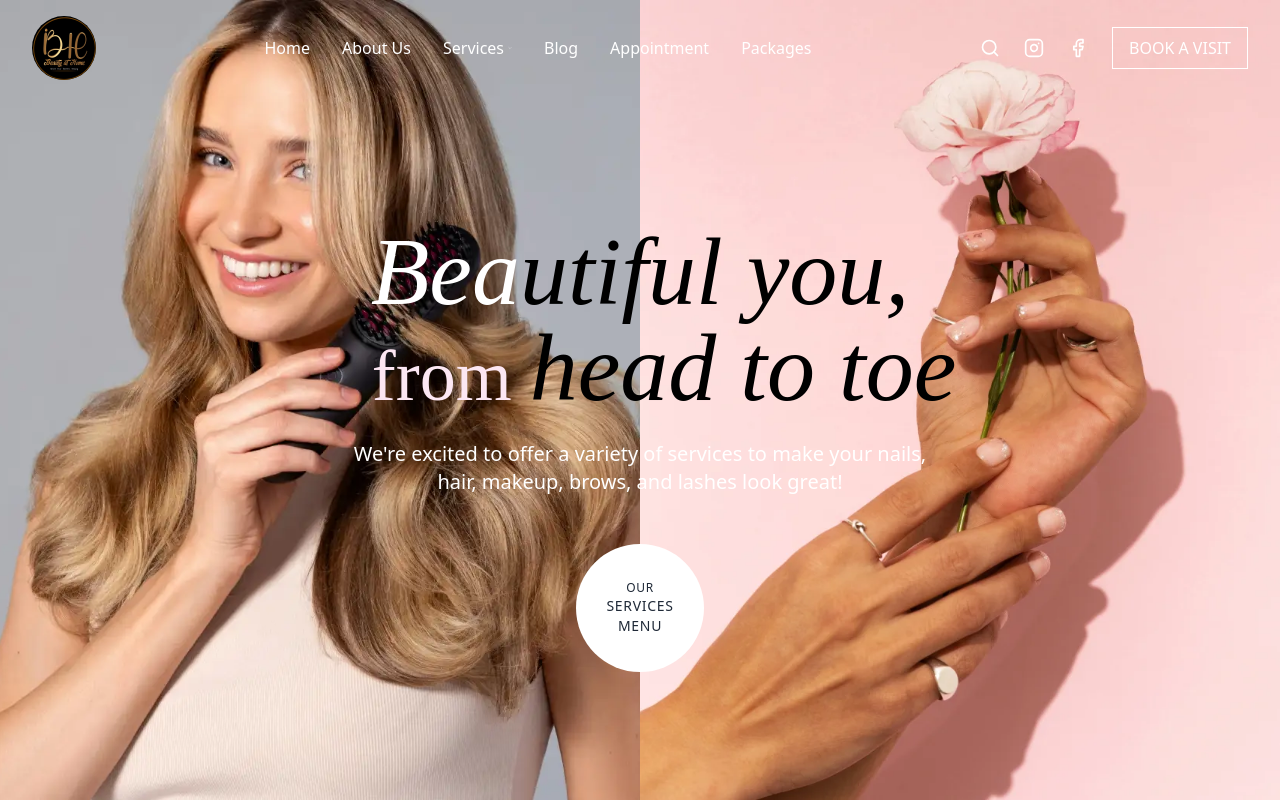
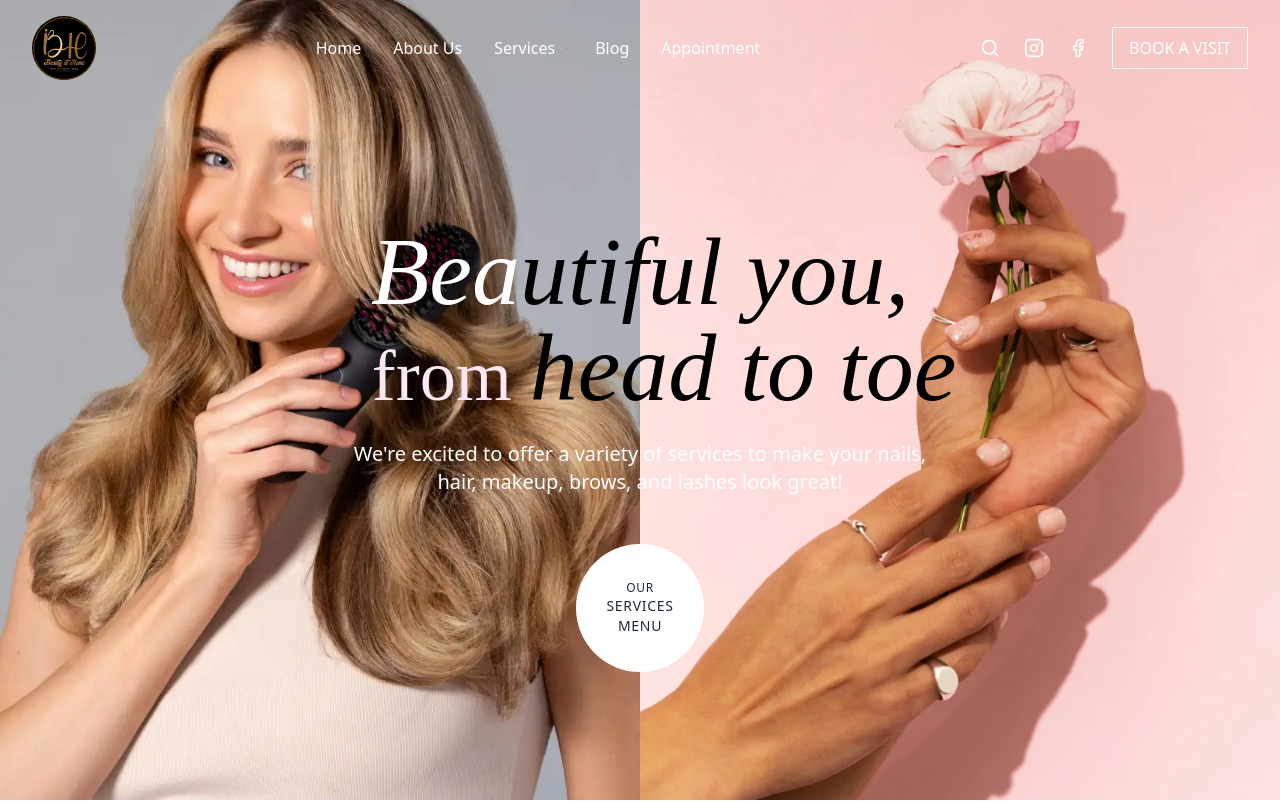
Before and after one commit to aksh10patil/beauty-app-v3, a React (Vite) app in the folder frontend/: page / in a window 1280 px wide. Shown: the top 802 px of the page. Built offline with nearby package versions, Linux system fonts and the light colour scheme; a web font is replaced by a local one.

Commit message:
Removed the packages section form header

```diff
--- a/frontend/src/pages/components/Header.jsx
+++ b/frontend/src/pages/components/Header.jsx
@@ -28,7 +28,6 @@ export default function BeautySalonHeader() {
           </Link>
           <Link to="/Blog" className="text-white font-medium">Blog</Link>
           <Link to="/Appointment" className="text-white font-medium">Appointment</Link>
-          <Link to="/Packages" className="text-white font-medium">Packages</Link>
         </div>
 
         <div className="hidden md:flex items-center space-x-6">
```
